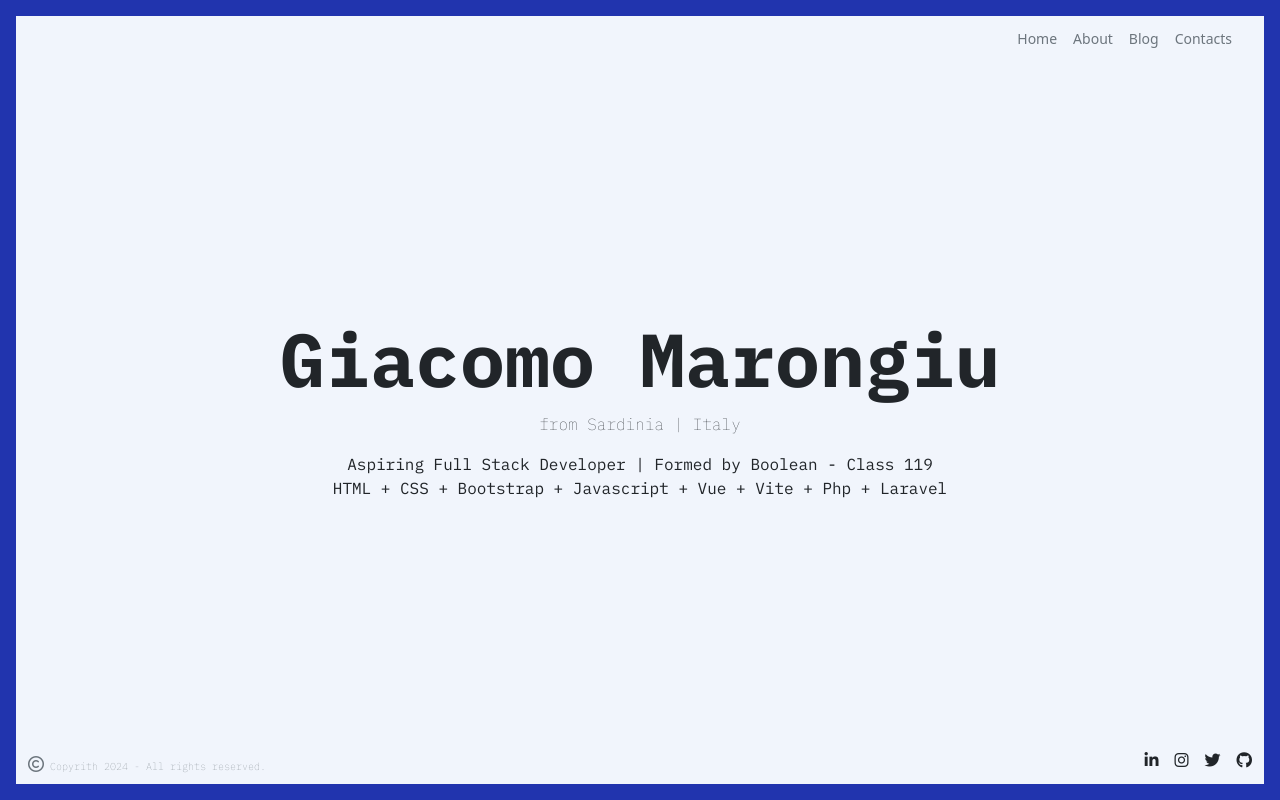
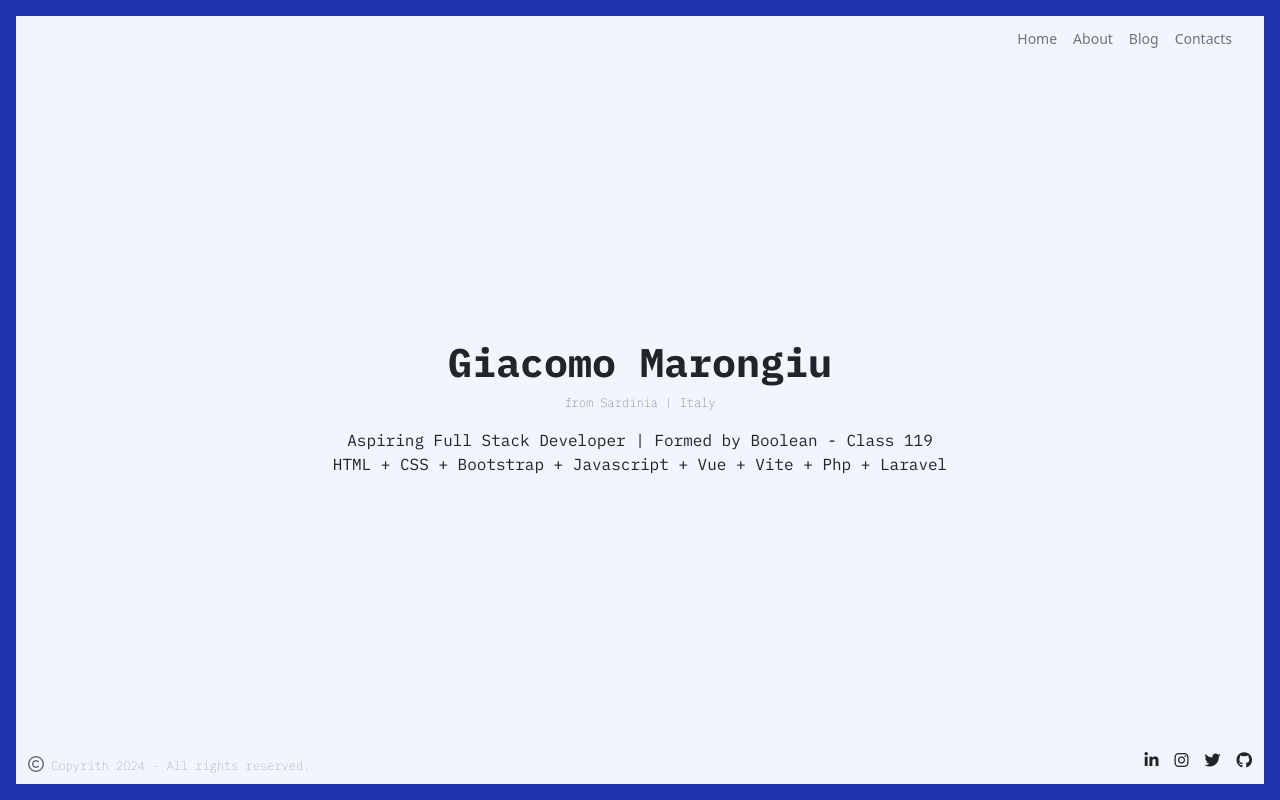
Before and after one commit to giacomomarongiu/vite-boolfolio, a Vue app: page / in a window 1280 px wide. Built offline with nearby package versions, Linux system fonts and the light colour scheme.

Commit message:
[Working] Some layout + Bootstrap + Sass imported

```diff
--- a/index.html
+++ b/index.html
@@ -10,10 +10,7 @@
   <link
     href="https://fonts.googleapis.com/css2?family=IBM+Plex+Mono:ital,wght@0,100;0,200;0,300;0,400;0,500;0,600;0,700;1,100;1,200;1,300;1,400;1,500;1,600;1,700&display=swap"
     rel="stylesheet">
-  <link href="https://cdn.jsdelivr.net/npm/bootstrap@5.3.3/dist/css/bootstrap.min.css" rel="stylesheet"
-    integrity="sha384-QWTKZyjpPEjISv5WaRU9OFeRpok6YctnYmDr5pNlyT2bRjXh0JMhjY6hW+ALEwIH" crossorigin="anonymous">
-<script src="https://kit.fontawesome.com/3a46370e2f.js" crossorigin="anonymous"></script>
-
+  <script src="https://kit.fontawesome.com/3a46370e2f.js" crossorigin="anonymous"></script>
   <title>Vite + Vue</title>
 </head>
 
--- a/package.json
+++ b/package.json
@@ -9,12 +9,15 @@
     "preview": "vite preview"
   },
   "dependencies": {
+    "@popperjs/core": "^2.11.8",
     "axios": "^1.7.2",
+    "bootstrap": "^5.3.3",
     "vue": "^3.4.21",
     "vue-router": "^4.3.2"
   },
   "devDependencies": {
     "@vitejs/plugin-vue": "^5.0.4",
+    "sass": "^1.77.4",
     "vite": "^5.2.0"
   }
 }
--- /dev/null
+++ b/src/assets/scss/style.scss
@@ -0,0 +1 @@
+@use '/src/assets/scss/partials/font.scss';
--- a/src/components/AppFooter.vue
+++ b/src/components/AppFooter.vue
@@ -14,4 +14,4 @@ export default {
 </template>
 
 
-<style scoped></style>
+<style lang="scss"></style>
--- a/src/components/AppHeader.vue
+++ b/src/components/AppHeader.vue
@@ -32,4 +32,4 @@ name: "AppHeader",
     </div>
 </template>
 
-<style scoped></style>
+<style lang="scss"></style>
--- a/src/components/ProjectCard.vue
+++ b/src/components/ProjectCard.vue
@@ -39,4 +39,4 @@ export default {
     </div>
 </template>
 
-<style></style>
+<style lang="scss"></style>
--- a/src/main.js
+++ b/src/main.js
@@ -1,7 +1,9 @@
 import router from './route.js'
 import { createApp } from 'vue'
-import './style.css'
+import './assets/scss/style.scss'
 import App from './App.vue'
+import 'bootstrap/dist/css/bootstrap.min.css'
+import 'bootstrap'
 
 
 createApp(App).use(router).mount('#app')
--- a/src/views/AppAbout.vue
+++ b/src/views/AppAbout.vue
@@ -19,4 +19,4 @@ export default {
 </template>
 
 
-<style scoped></style>
+<style lang="scss"></style>
--- a/src/views/AppBlog.vue
+++ b/src/views/AppBlog.vue
@@ -96,4 +96,4 @@ export default {
 
 </template>
 
-<style scoped></style>
+<style lang="scss"></style>
--- a/src/views/AppContacts.vue
+++ b/src/views/AppContacts.vue
@@ -19,4 +19,4 @@ export default {
 </template>
 
 
-<style scoped></style>
+<style lang="scss"></style>
--- a/src/views/AppHome.vue
+++ b/src/views/AppHome.vue
@@ -33,7 +33,7 @@ export default {
                     <h1 class="text-center ibm-plex-mono-bold">
                         Giacomo Marongiu
                     </h1>
-                    <p class="text-center ibm-plex-mono-thin">from Sardinia | Italy</p>
+                    <p class="text-center ibm-plex-mono-thin text_small">from Sardinia | Italy</p>
                     <div class="text-center ibm-plex-mono-regular">
                         Aspiring Full Stack Developer | Formed by Boolean - Class 119
                     </div>
@@ -59,7 +59,7 @@ export default {
 </template>
 
 
-<style scoped>
+<style lang="scss">
 .my_bg_main {
     background-color: rgba(241, 245, 252, 0.973);
     height: 100vh;
@@ -84,6 +84,6 @@ h1 {
 }
 
 .text_small{
-    font-size: 10px;
+    font-size: 12px;
 }
 </style>
```
Also changed, not shown: src/assets/scss/partials/font.scss (renamed from src/style.css), 1 other file (tests, documents, lock files or other folders).
